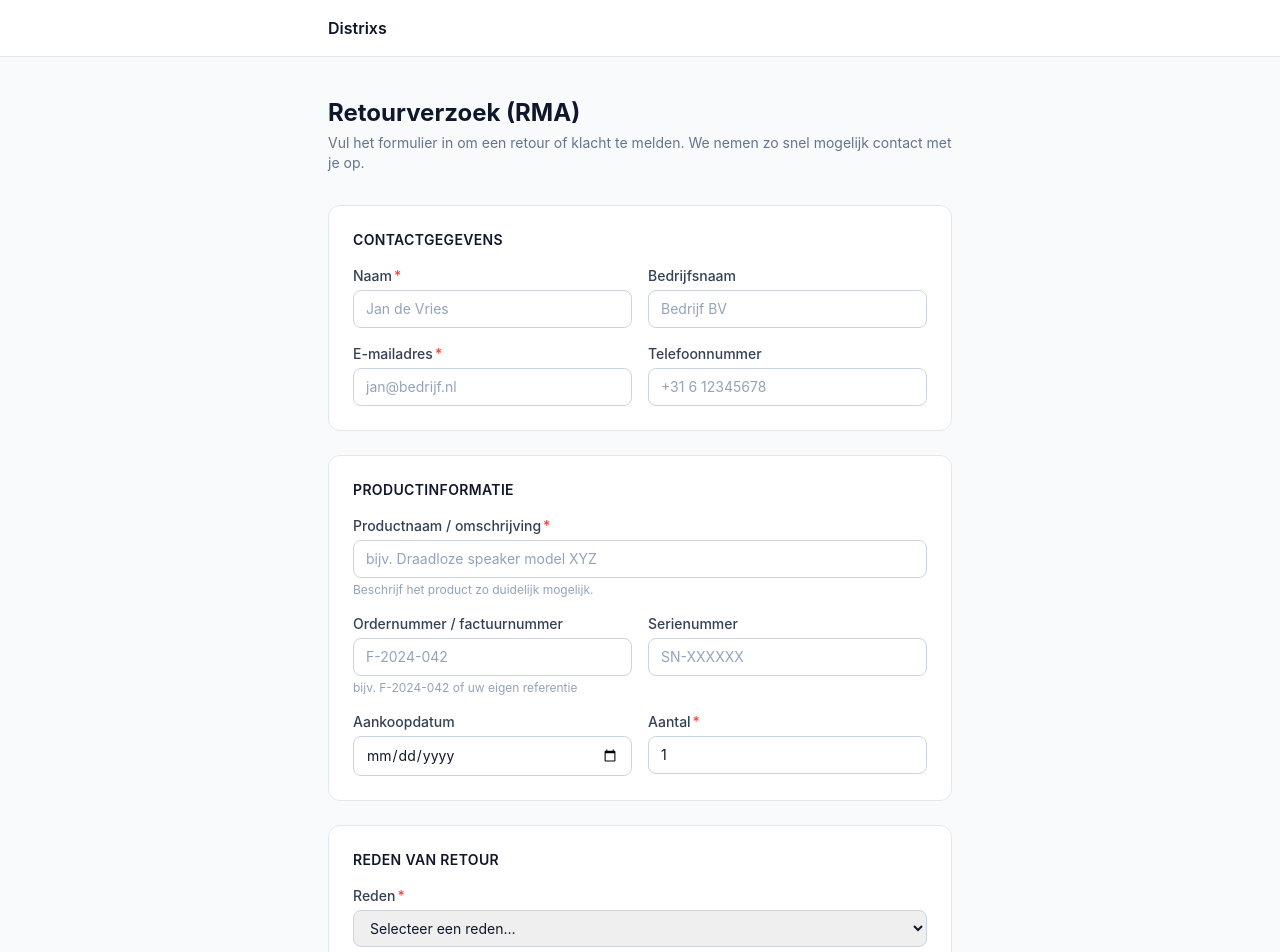
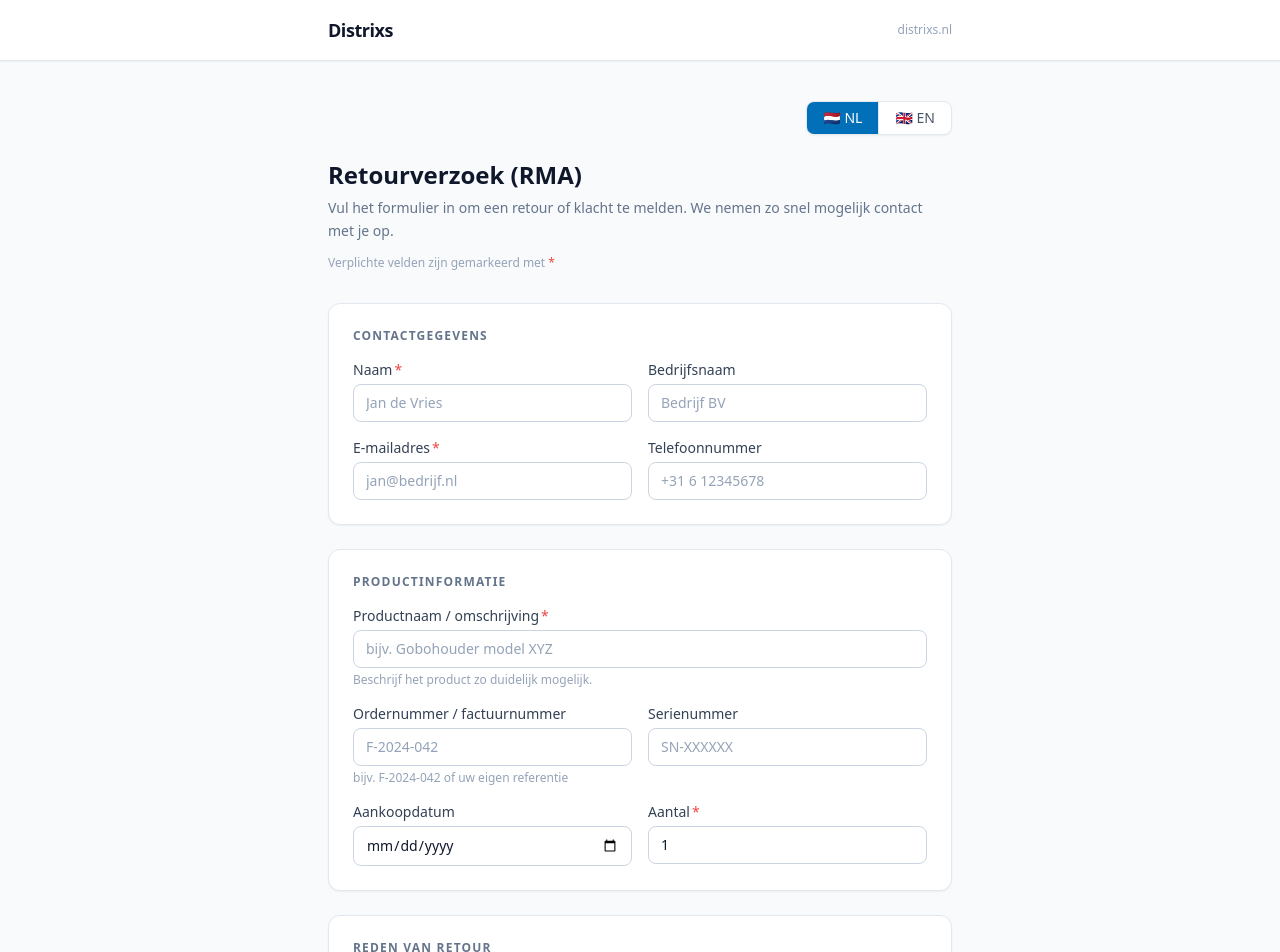
Before and after one commit to Rolf1986/distrixs-crm, a Next.js app: page /retour in a window 1280 px wide. Shown: the top 952 px of the page. Built offline with nearby package versions, Linux system fonts and the light colour scheme.

Commit message:
RMA formulier: volledig tweetalig NL/EN met taalwisselaar, verbeterde layout en bedankpagina

```diff
--- a/src/app/retour/bedankt/page.tsx
+++ b/src/app/retour/bedankt/page.tsx
@@ -1,11 +1,29 @@
 import Link from "next/link";
+
+const T = {
+  nl: {
+    title: "Retourverzoek ontvangen",
+    rmaLabel: "Je RMA-nummer is:",
+    message: "We hebben je verzoek ontvangen en nemen zo snel mogelijk contact met je op.",
+    another: "Nog een retourverzoek indienen",
+    keepRef: "Bewaar dit nummer voor je administratie.",
+  },
+  en: {
+    title: "Return Request Received",
+    rmaLabel: "Your RMA number is:",
+    message: "We have received your request and will contact you as soon as possible.",
+    another: "Submit another return request",
+    keepRef: "Please keep this number for your records.",
+  },
+};
 
 export default async function RmaBedanktPage({
   searchParams,
 }: {
-  searchParams: Promise<{ nr?: string }>;
+  searchParams: Promise<{ nr?: string; lang?: string }>;
 }) {
-  const { nr } = await searchParams;
+  const { nr, lang } = await searchParams;
+  const tx = T[(lang === "en" ? "en" : "nl") as keyof typeof T];
 
   return (
     <div className="text-center py-12">
@@ -14,21 +32,24 @@ export default async function RmaBedanktPage({
           <path strokeLinecap="round" strokeLinejoin="round" strokeWidth={2} d="M5 13l4 4L19 7" />
         </svg>
       </div>
-      <h1 className="text-2xl font-bold text-slate-900 mb-2">Retourverzoek ontvangen</h1>
+
+      <h1 className="text-2xl font-bold text-slate-900 mb-2">{tx.title}</h1>
+
       {nr && (
-        <p className="text-slate-500 mb-1 text-sm">
-          Je RMA-nummer is:{" "}
-          <span className="font-mono font-semibold text-slate-900">{nr}</span>
-        </p>
+        <div className="inline-block bg-slate-100 border border-slate-200 rounded-xl px-6 py-4 my-4">
+          <p className="text-xs text-slate-500 mb-1">{tx.rmaLabel}</p>
+          <p className="font-mono text-2xl font-bold text-slate-900 tracking-wider">{nr}</p>
+          <p className="text-xs text-slate-400 mt-2">{tx.keepRef}</p>
+        </div>
       )}
-      <p className="text-slate-500 text-sm mb-8">
-        We hebben je verzoek ontvangen en nemen zo snel mogelijk contact met je op.
-      </p>
+
+      <p className="text-slate-500 text-sm mb-8 max-w-sm mx-auto">{tx.message}</p>
+
       <Link
-        href="/retour"
-        className="text-sm text-blue-600 hover:text-brand-blue-dark underline underline-offset-2"
+        href={`/retour${lang === "en" ? "?lang=en" : ""}`}
+        className="inline-flex items-center gap-1.5 text-sm text-blue-600 hover:text-blue-700 underline underline-offset-2"
       >
-        Nog een retourverzoek indienen
+        {tx.another}
       </Link>
     </div>
   );
--- a/src/app/retour/layout.tsx
+++ b/src/app/retour/layout.tsx
@@ -1,12 +1,31 @@
+import type { Metadata } from "next";
+
+export const metadata: Metadata = {
+  title: "RMA / Retourverzoek | Return Request — Distrixs",
+  description: "Dien een retourverzoek in bij Distrixs / Submit a return request to Distrixs",
+};
+
 export default function RmaLayout({ children }: { children: React.ReactNode }) {
   return (
-    <div className="min-h-screen bg-slate-50">
-      <header className="bg-white border-b border-slate-200">
-        <div className="max-w-2xl mx-auto px-6 py-4">
-          <span className="font-semibold text-slate-900 text-base">Distrixs</span>
+    <div className="min-h-screen bg-slate-50" style={{ fontFamily: "system-ui, -apple-system, sans-serif" }}>
+      <header className="bg-white border-b border-slate-200 shadow-sm">
+        <div className="max-w-2xl mx-auto px-6 py-4 flex items-center justify-between">
+          <span className="font-bold text-slate-900 text-lg tracking-tight">Distrixs</span>
+          <a
+            href="https://www.distrixs.nl"
+            target="_blank"
+            rel="noopener noreferrer"
+            className="text-xs text-slate-400 hover:text-slate-600 transition-colors"
+          >
+            distrixs.nl
+          </a>
         </div>
       </header>
       <main className="max-w-2xl mx-auto px-6 py-10">{children}</main>
+      <footer className="max-w-2xl mx-auto px-6 pb-10 text-center text-xs text-slate-400">
+        © {new Date().getFullYear()} Distrixs · KVK / CoC: — ·{" "}
+        <a href="mailto:info@distrixs.nl" className="hover:text-slate-600">info@distrixs.nl</a>
+      </footer>
     </div>
   );
 }
--- a/src/app/retour/page.tsx
+++ b/src/app/retour/page.tsx
@@ -3,25 +3,104 @@
 import { useState } from "react";
 import { useRouter } from "next/navigation";
 
-const REASON_LABELS: Record<string, string> = {
+// ─── Vertalingen ──────────────────────────────────────────────────────────────
+const T = {
+  nl: {
+    title: "Retourverzoek (RMA)",
+    subtitle: "Vul het formulier in om een retour of klacht te melden. We nemen zo snel mogelijk contact met je op.",
+    sectionContact: "Contactgegevens",
+    name: "Naam",
+    company: "Bedrijfsnaam",
+    email: "E-mailadres",
+    phone: "Telefoonnummer",
+    sectionProduct: "Productinformatie",
+    product: "Productnaam / omschrijving",
+    productHint: "Beschrijf het product zo duidelijk mogelijk.",
+    productPlaceholder: "bijv. Gobohouder model XYZ",
+    orderRef: "Ordernummer / factuurnummer",
+    orderRefHint: "bijv. F-2024-042 of uw eigen referentie",
+    orderRefPlaceholder: "F-2024-042",
+    serial: "Serienummer",
+    serialPlaceholder: "SN-XXXXXX",
+    purchaseDate: "Aankoopdatum",
+    qty: "Aantal",
+    sectionReason: "Reden van retour",
+    reason: "Reden",
+    reasonPlaceholder: "Selecteer een reden…",
+    description: "Toelichting",
+    descriptionHint: "Beschrijf het probleem zo uitgebreid mogelijk.",
+    descriptionPlaceholder: "Geef een duidelijke beschrijving van het probleem…",
+    submit: "Retourverzoek indienen",
+    submitting: "Bezig met versturen…",
+    errorGeneric: "Er is iets misgegaan. Probeer het opnieuw.",
+    errorConnection: "Verbindingsfout. Probeer het opnieuw.",
+    required: "Verplichte velden zijn gemarkeerd met",
+    reasons: {
       DEFECTIVE: "Defect product",
       WRONG_PRODUCT: "Verkeerd product geleverd",
       DAMAGED: "Beschadigd bij levering",
       NOT_AS_DESCRIBED: "Niet zoals beschreven",
       CHANGED_MIND: "Van gedachten veranderd",
       OTHER: "Anders",
-};
+    },
+  },
+  en: {
+    title: "Return Request (RMA)",
+    subtitle: "Fill in the form to report a return or complaint. We will contact you as soon as possible.",
+    sectionContact: "Contact Details",
+    name: "Name",
+    company: "Company Name",
+    email: "Email Address",
+    phone: "Phone Number",
+    sectionProduct: "Product Information",
+    product: "Product name / description",
+    productHint: "Describe the product as clearly as possible.",
+    productPlaceholder: "e.g. Gobo holder model XYZ",
+    orderRef: "Order number / invoice number",
+    orderRefHint: "e.g. F-2024-042 or your own reference",
+    orderRefPlaceholder: "F-2024-042",
+    serial: "Serial Number",
+    serialPlaceholder: "SN-XXXXXX",
+    purchaseDate: "Purchase Date",
+    qty: "Quantity",
+    sectionReason: "Return Reason",
+    reason: "Reason",
+    reasonPlaceholder: "Select a reason…",
+    description: "Description",
+    descriptionHint: "Describe the problem as thoroughly as possible.",
+    descriptionPlaceholder: "Please provide a clear description of the problem…",
+    submit: "Submit Return Request",
+    submitting: "Submitting…",
+    errorGeneric: "Something went wrong. Please try again.",
+    errorConnection: "Connection error. Please try again.",
+    required: "Required fields are marked with",
+    reasons: {
+      DEFECTIVE: "Defective product",
+      WRONG_PRODUCT: "Wrong product delivered",
+      DAMAGED: "Damaged during delivery",
+      NOT_AS_DESCRIBED: "Not as described",
+      CHANGED_MIND: "Changed my mind",
+      OTHER: "Other",
+    },
+  },
+} as const;
+
+type Lang = keyof typeof T;
+
+// ─── Subcomponents ────────────────────────────────────────────────────────────
+const inputClass =
+  "w-full rounded-lg border border-slate-300 px-3 py-2 text-sm text-slate-900 placeholder-slate-400 focus:outline-none focus:ring-2 focus:ring-blue-500 focus:border-transparent";
 
 function Field({
   label,
   required,
+  hint,
   children,
-  hint,
 }: {
   label: string;
   required?: boolean;
+  hint?: string;
   children: React.ReactNode;
-  hint?: string;
 }) {
   return (
     <div>
@@ -35,13 +114,14 @@ function Field({
   );
 }
 
-const inputClass =
-  "w-full rounded-lg border border-slate-300 px-3 py-2 text-sm text-slate-900 placeholder-slate-400 focus:outline-none focus:ring-2 focus:ring-blue-500 focus:border-transparent";
-
+// ─── Main Page ─────────────────────────────────────────────────────────────────
 export default function RmaFormPage() {
   const router = useRouter();
+  const [lang, setLang] = useState<Lang>("nl");
   const [loading, setLoading] = useState(false);
   const [error, setError] = useState("");
+
+  const tx = T[lang];
 
   const [form, setForm] = useState({
     submittedName: "",
@@ -69,16 +149,16 @@ export default function RmaFormPage() {
       const res = await fetch("/api/rma", {
         method: "POST",
         headers: { "Content-Type": "application/json" },
-        body: JSON.stringify(form),
+        body: JSON.stringify({ ...form, language: lang }),
       });
       const data = await res.json();
       if (!res.ok) {
-        setError(data.error || "Er is iets misgegaan.");
+        setError(data.error || tx.errorGeneric);
         return;
       }
-      router.push(`/retour/bedankt?nr=${data.rmaNumber}`);
+      router.push(`/retour/bedankt?nr=${data.rmaNumber}&lang=${lang}`);
     } catch {
-      setError("Verbindingsfout. Probeer het opnieuw.");
+      setError(tx.errorConnection);
     } finally {
       setLoading(false);
     }
@@ -86,51 +166,75 @@ export default function RmaFormPage() {
 
   return (
     <div>
+      {/* Taal toggle */}
+      <div className="flex justify-end mb-6">
+        <div className="inline-flex rounded-lg border border-slate-200 bg-white overflow-hidden shadow-sm">
+          <button
+            onClick={() => setLang("nl")}
+            className={`px-4 py-1.5 text-sm font-medium transition-colors ${
+              lang === "nl" ? "bg-brand-blue text-white" : "text-slate-600 hover:bg-slate-50"
+            }`}
+          >
+            🇳🇱 NL
+          </button>
+          <button
+            onClick={() => setLang("en")}
+            className={`px-4 py-1.5 text-sm font-medium transition-colors border-l border-slate-200 ${
+              lang === "en" ? "bg-brand-blue text-white" : "text-slate-600 hover:bg-slate-50"
+            }`}
+          >
+            🇬🇧 EN
+          </button>
+        </div>
+      </div>
+
+      {/* Header */}
       <div className="mb-8">
-        <h1 className="text-2xl font-bold text-slate-900">Retourverzoek (RMA)</h1>
-        <p className="text-slate-500 mt-1 text-sm">
-          Vul het formulier in om een retour of klacht te melden. We nemen zo snel mogelijk contact
-          met je op.
+        <h1 className="text-2xl font-bold text-slate-900">{tx.title}</h1>
+        <p className="text-slate-500 mt-1.5 text-sm leading-relaxed">{tx.subtitle}</p>
+        <p className="text-xs text-slate-400 mt-3">
+          {tx.required} <span className="text-red-500">*</span>
         </p>
       </div>
 
       <form onSubmit={handleSubmit} className="space-y-6">
+
         {/* Contactgegevens */}
-        <div className="bg-white rounded-xl border border-slate-200 p-6 space-y-4">
-          <h2 className="text-sm font-semibold text-slate-900 uppercase tracking-wide">
-            Contactgegevens
+        <div className="bg-white rounded-xl border border-slate-200 p-6 space-y-4 shadow-sm">
+          <h2 className="text-xs font-semibold text-slate-500 uppercase tracking-widest">
+            {tx.sectionContact}
           </h2>
-          <div className="grid grid-cols-2 gap-4">
-            <Field label="Naam" required>
+          <div className="grid grid-cols-1 sm:grid-cols-2 gap-4">
+            <Field label={tx.name} required>
               <input
                 className={inputClass}
                 value={form.submittedName}
                 onChange={(e) => set("submittedName", e.target.value)}
-                placeholder="Jan de Vries"
+                placeholder={lang === "nl" ? "Jan de Vries" : "John Smith"}
                 required
               />
             </Field>
-            <Field label="Bedrijfsnaam">
+            <Field label={tx.company}>
               <input
                 className={inputClass}
                 value={form.submittedCompany}
                 onChange={(e) => set("submittedCompany", e.target.value)}
-                placeholder="Bedrijf BV"
+                placeholder={lang === "nl" ? "Bedrijf BV" : "Company Ltd"}
               />
             </Field>
           </div>
-          <div className="grid grid-cols-2 gap-4">
-            <Field label="E-mailadres" required>
+          <div className="grid grid-cols-1 sm:grid-cols-2 gap-4">
+            <Field label={tx.email} required>
               <input
                 type="email"
                 className={inputClass}
                 value={form.submittedEmail}
                 onChange={(e) => set("submittedEmail", e.target.value)}
-                placeholder="jan@bedrijf.nl"
+                placeholder={lang === "nl" ? "jan@bedrijf.nl" : "john@company.com"}
                 required
               />
             </Field>
-            <Field label="Telefoonnummer">
+            <Field label={tx.phone}>
               <input
                 type="tel"
                 className={inputClass}
@@ -143,43 +247,39 @@ export default function RmaFormPage() {
         </div>
 
         {/* Productinformatie */}
-        <div className="bg-white rounded-xl border border-slate-200 p-6 space-y-4">
-          <h2 className="text-sm font-semibold text-slate-900 uppercase tracking-wide">
-            Productinformatie
+        <div className="bg-white rounded-xl border border-slate-200 p-6 space-y-4 shadow-sm">
+          <h2 className="text-xs font-semibold text-slate-500 uppercase tracking-widest">
+            {tx.sectionProduct}
           </h2>
-          <Field
-            label="Productnaam / omschrijving"
-            required
-            hint="Beschrijf het product zo duidelijk mogelijk."
-          >
+          <Field label={tx.product} required hint={tx.productHint}>
             <input
               className={inputClass}
               value={form.productDescription}
               onChange={(e) => set("productDescription", e.target.value)}
-              placeholder="bijv. Draadloze speaker model XYZ"
+              placeholder={tx.productPlaceholder}
               required
             />
           </Field>
-          <div className="grid grid-cols-2 gap-4">
-            <Field label="Ordernummer / factuurnummer" hint="bijv. F-2024-042 of uw eigen referentie">
+          <div className="grid grid-cols-1 sm:grid-cols-2 gap-4">
+            <Field label={tx.orderRef} hint={tx.orderRefHint}>
               <input
                 className={inputClass}
                 value={form.orderReference}
                 onChange={(e) => set("orderReference", e.target.value)}
-                placeholder="F-2024-042"
+                placeholder={tx.orderRefPlaceholder}
               />
             </Field>
-            <Field label="Serienummer">
+            <Field label={tx.serial}>
               <input
                 className={inputClass}
                 value={form.serialNumber}
                 onChange={(e) => set("serialNumber", e.target.value)}
-                placeholder="SN-XXXXXX"
+                placeholder={tx.serialPlaceholder}
               />
             </Field>
           </div>
-          <div className="grid grid-cols-2 gap-4">
-            <Field label="Aankoopdatum">
+          <div className="grid grid-cols-1 sm:grid-cols-2 gap-4">
+            <Field label={tx.purchaseDate}>
               <input
                 type="date"
                 className={inputClass}
@@ -187,7 +287,7 @@ export default function RmaFormPage() {
                 onChange={(e) => set("purchaseDate", e.target.value)}
               />
             </Field>
-            <Field label="Aantal" required>
+            <Field label={tx.qty} required>
               <input
                 type="number"
                 min="1"
@@ -200,37 +300,31 @@ export default function RmaFormPage() {
           </div>
         </div>
 
-        {/* Retourinformatie */}
-        <div className="bg-white rounded-xl border border-slate-200 p-6 space-y-4">
-          <h2 className="text-sm font-semibold text-slate-900 uppercase tracking-wide">
-            Reden van retour
+        {/* Reden */}
+        <div className="bg-white rounded-xl border border-slate-200 p-6 space-y-4 shadow-sm">
+          <h2 className="text-xs font-semibold text-slate-500 uppercase tracking-widest">
+            {tx.sectionReason}
           </h2>
-          <Field label="Reden" required>
+          <Field label={tx.reason} required>
             <select
               className={inputClass}
               value={form.reason}
               onChange={(e) => set("reason", e.target.value)}
               required
             >
-              <option value="">Selecteer een reden…</option>
-              {Object.entries(REASON_LABELS).map(([value, label]) => (
-                <option key={value} value={value}>
-                  {label}
-                </option>
+              <option value="">{tx.reasonPlaceholder}</option>
+              {Object.entries(tx.reasons).map(([value, label]) => (
+                <option key={value} value={value}>{label}</option>
               ))}
             </select>
           </Field>
-          <Field
-            label="Toelichting"
-            required
-            hint="Beschrijf het probleem zo uitgebreid mogelijk."
-          >
+          <Field label={tx.description} required hint={tx.descriptionHint}>
             <textarea
               className={`${inputClass} resize-none`}
               rows={5}
               value={form.description}
               onChange={(e) => set("description", e.target.value)}
-              placeholder="Geef een duidelijke beschrijving van het probleem…"
+              placeholder={tx.descriptionPlaceholder}
               required
             />
           </Field>
@@ -245,9 +339,9 @@ export default function RmaFormPage() {
         <button
           type="submit"
           disabled={loading}
-          className="w-full bg-brand-blue hover:bg-brand-blue-dark disabled:opacity-60 text-white font-medium py-3 px-6 rounded-lg text-sm transition-colors"
+          className="w-full bg-blue-600 hover:bg-blue-700 disabled:opacity-60 text-white font-semibold py-3 px-6 rounded-lg text-sm transition-colors shadow-sm"
         >
-          {loading ? "Bezig met versturen…" : "Retourverzoek indienen"}
+          {loading ? tx.submitting : tx.submit}
         </button>
       </form>
     </div>
```
Lines whose indentation alone changed are shown as unchanged.
